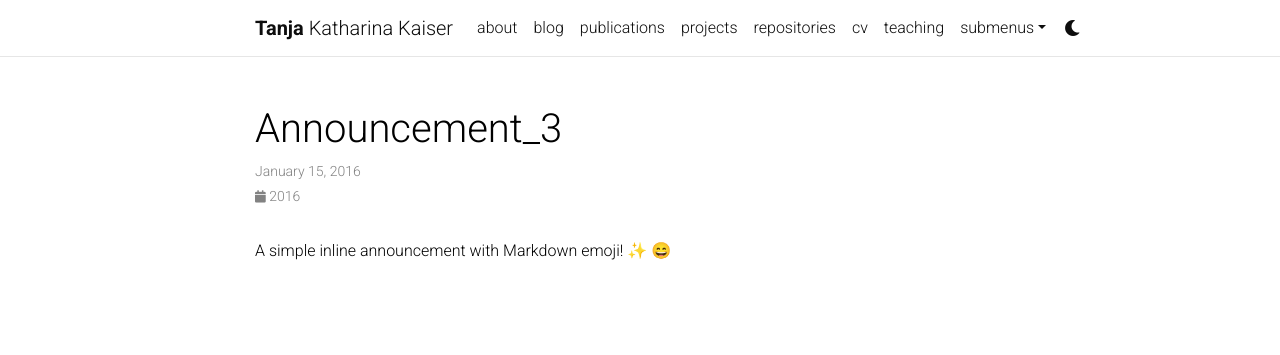
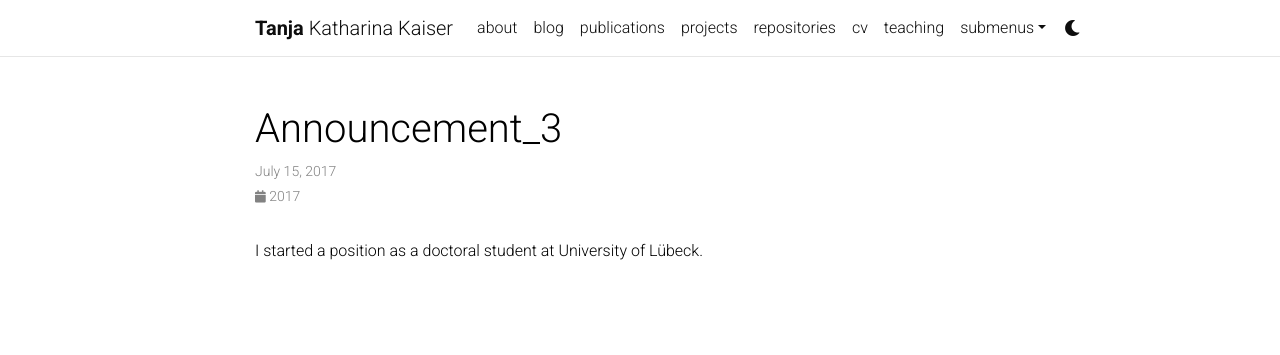
Before and after one commit to msminirobot/msminirobot.github.io, a Jekyll site: the page built from _news/announcement_3.md, in a window 1280 px wide. Shown: the top 355 px of the page. Built offline with Jekyll 4.4.1, drawn with Linux system fonts in a browser that asks for light colours; emoji names are drawn with the system emoji font; comment, search, counter and statistics services are not loaded; a style sheet for code colours, icons or effects is not loaded.

Commit message:
Update announcement_3.md

```diff
--- a/_news/announcement_3.md
+++ b/_news/announcement_3.md
@@ -1,7 +1,7 @@
 ---
 layout: post
-date: 2016-01-15 07:59:00-0400
+date: 2017-07-15 00:00:00-0000
 inline: true
 ---
 
-A simple inline announcement with Markdown emoji! :sparkles: :smile:
+I started a position as a doctoral student at University of Lübeck.
```
